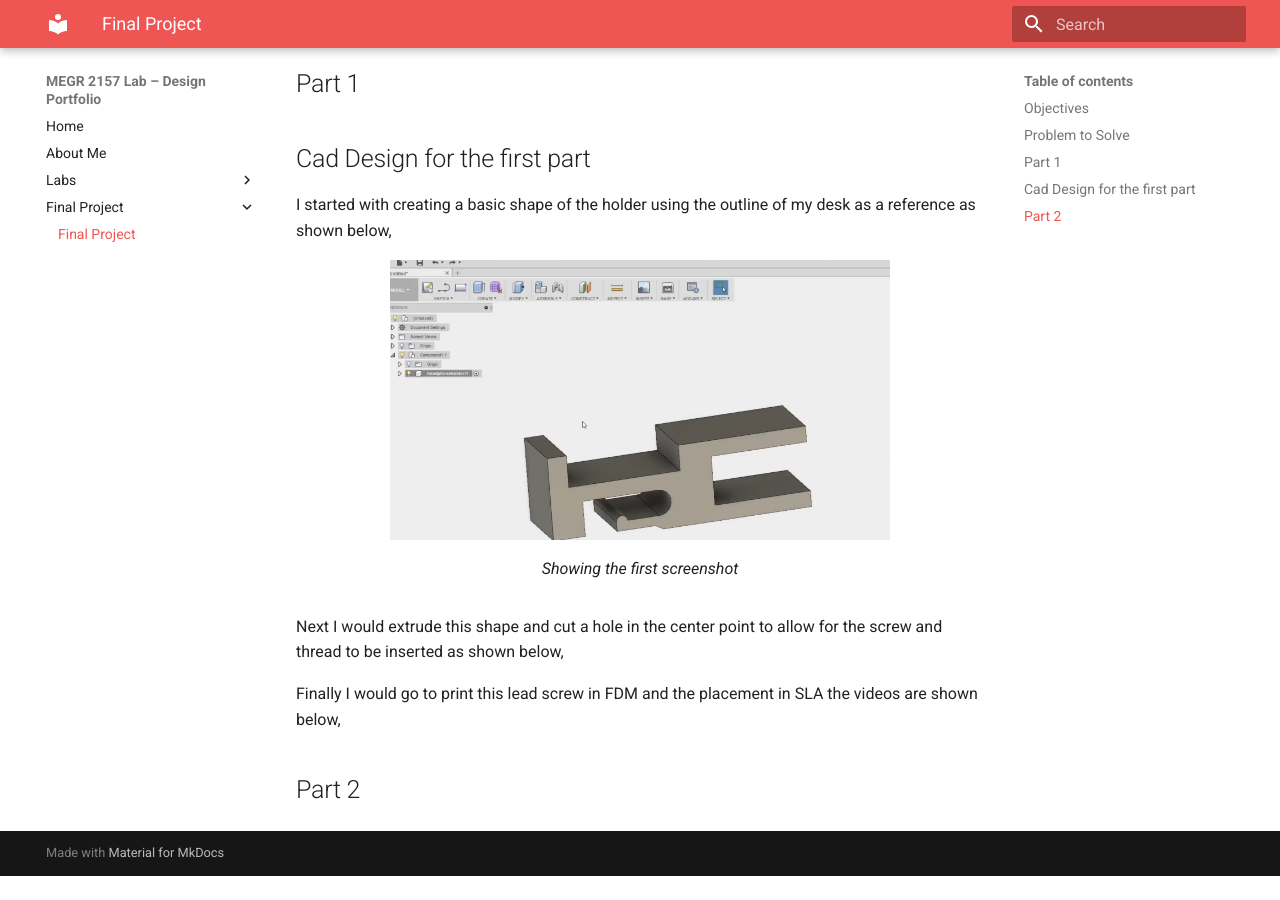
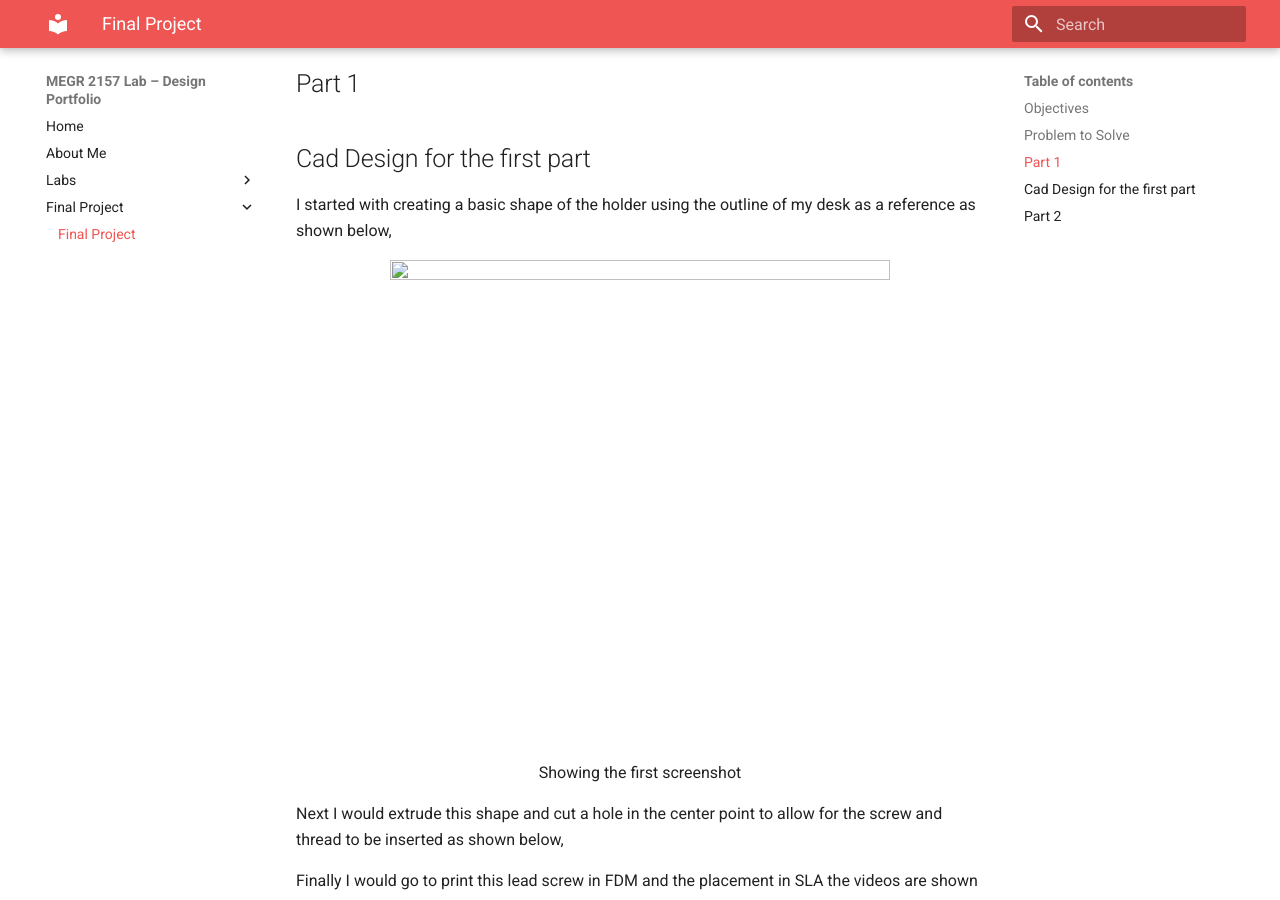
Before and after one commit to AtibaJ/megr2157L-portfolio, an MkDocs documentation site: the page built from docs/finalproject/index.md, in a window 1280 px wide and 900 px high, scrolled down 524 px. Built offline with MkDocs 1.6.1 and Material for MkDocs 9.7.7, drawn with Linux system fonts in a browser that asks for light colours; before the commit the page ends 1400 px from its top, so only the background shows below that.

Commit message:
Fix image source in index.md
Updated image source in documentation to correct path.

```diff
--- a/docs/finalproject/index.md
+++ b/docs/finalproject/index.md
@@ -20,7 +20,7 @@ with a lot of people who play games often.
 I started with creating a basic shape of the holder using the outline of my desk as a reference as shown below,
 
 <figure>
-  <img src = "Screenshot 2026-11-27 5.59.57 PM.png" width = "500" height = "500">
+  <img src = "" width = "500" height = "500""
   <figcaption> Showing the first screenshot</figcaption>
 </figure>
 
```
